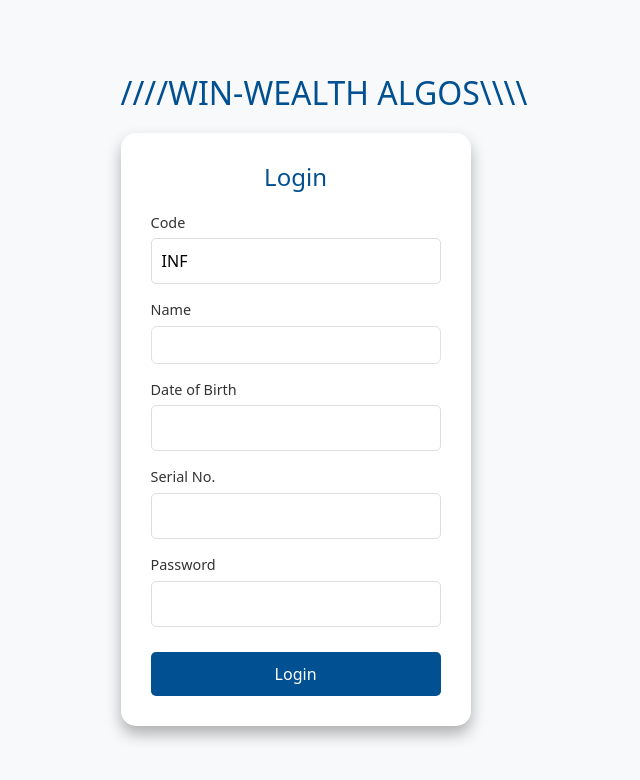
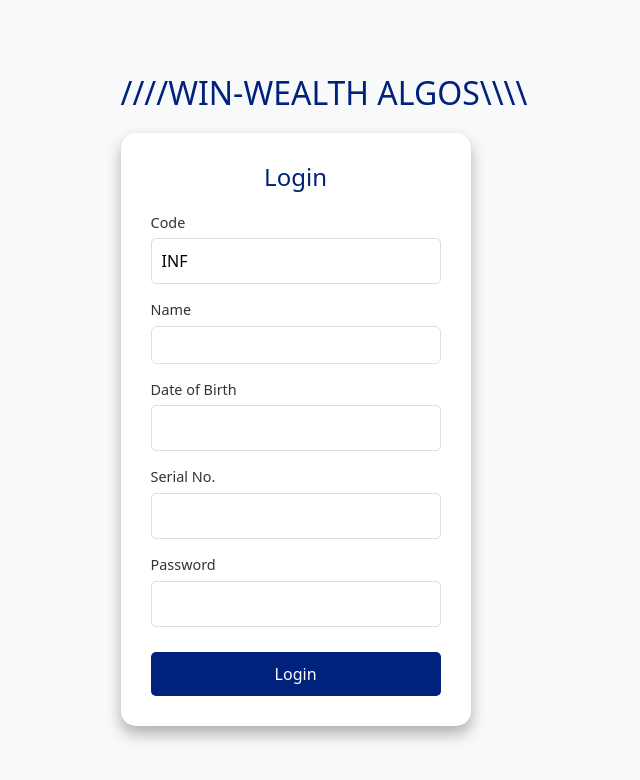
Before and after one commit to InfinixInfotech/testing, a React (Vite) app: page / in a window 1280 px wide. Shown: the top 780 px of the page, without its empty margins (316-956 px from the left). Built offline with nearby package versions, Linux system fonts and the light colour scheme.

Commit message:
changes in css

```diff
--- a/src/Components/Login/Login.css
+++ b/src/Components/Login/Login.css
@@ -6,7 +6,7 @@
   }
   .login-page {
     text-align: center;
-    color: #005092;
+    color: #00217c;
   }
 
   .welcome-banner {
@@ -53,7 +53,7 @@
   h2 {
     font-size: 1.5rem;
     margin-bottom: 20px;
-    color: #005092;
+    color: #00217c;
   }
 
   .form-group {
@@ -78,12 +78,12 @@
 
   input:focus {
     outline: none;
-    border-color: #005092;
+    border-color: #00217c;
     box-shadow: 0 0 5px rgba(255, 69, 0, 0.5);
   }
 
   .login-btn {
-    background-color: #005092;
+    background-color: #00217c;
     color: white;
     padding: 10px 15px;
     border: none;
@@ -96,7 +96,7 @@
   }
 
   .login-btn:hover {
-    background-color:#005092;
+    background-color:#00217c;
   }
 
   .error-message {
```
